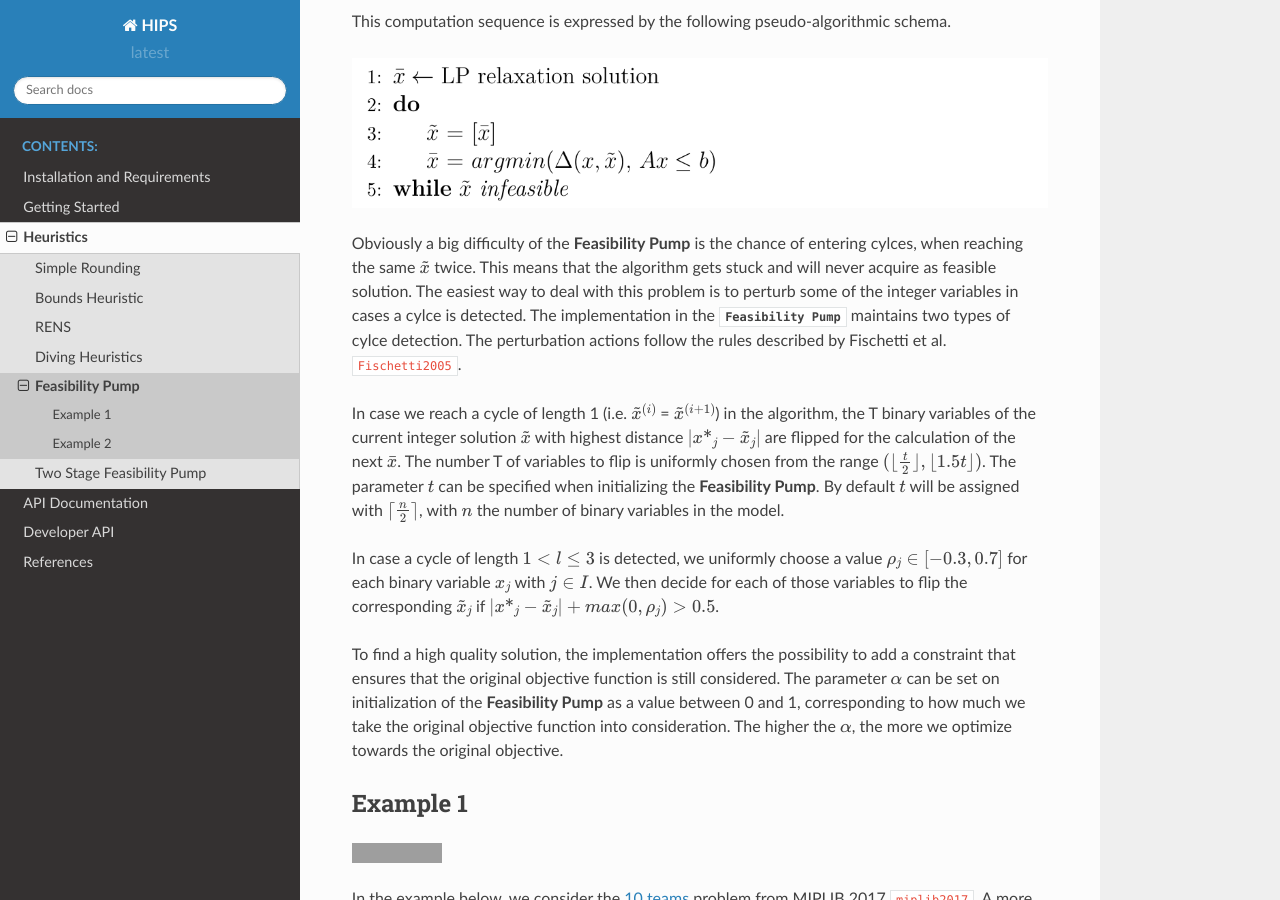
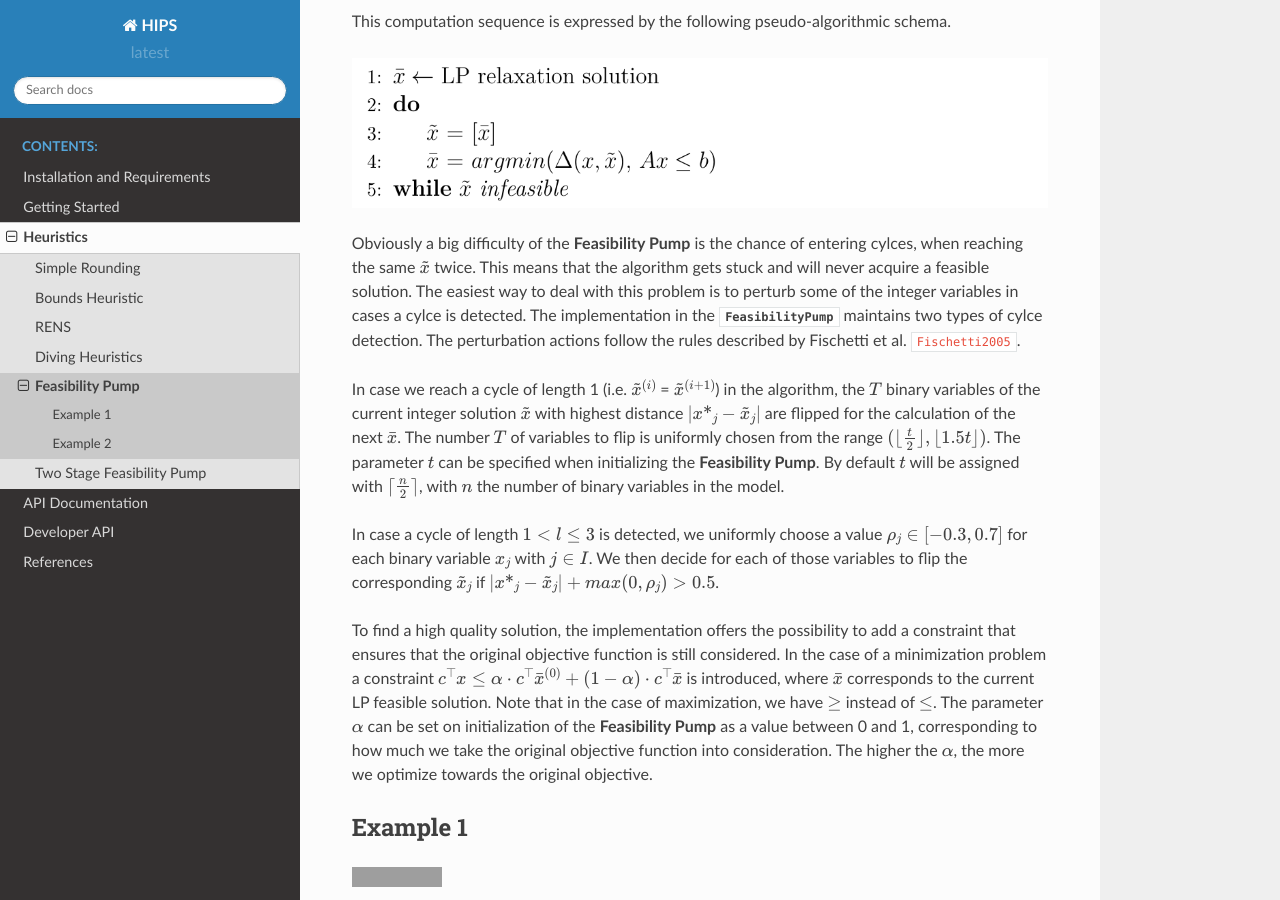
Before and after one commit to cxlvinchau/hips, a Sphinx documentation site: the page built from docs/heur/feasibility_pump.rst, in a window 1280 px wide and 900 px high, scrolled down 907 px. Built offline with Sphinx 7.4.7 and the Read the Docs theme 2.0.0, drawn with Linux system fonts in a browser that asks for light colours; cross-references to code outside the pages are shown as plain code; some of the changed text lies outside the part shown; grey boxes are pictures that could not be loaded.

Commit message:
impreovment

```diff
--- a/docs/heur/abstract_diving.rst
+++ b/docs/heur/abstract_diving.rst
@@ -30,7 +30,7 @@ a major decrease in computation time.
 
 Unfortunately **Diving Heuristics** do not always find a feasible solution. Since the size of the *branch\&bound* tree exponentially
 increases in the number of variables, the chance of a **Diving Heuristic** finding a successful path is proportionally small. Nevertheless,
-the low computational cost of these heuristics encourages their application in practice.
+the low computational cost of these heuristics justifies their application in practice.
 
 Fractional diving
 -----------------
--- a/docs/heur/feasibility_pump.rst
+++ b/docs/heur/feasibility_pump.rst
@@ -43,14 +43,14 @@ This computation sequence is expressed by the following pseudo-algorithmic schem
 .. image:: ../img/pseudo_algorithm_fs.png
 
 Obviously a big difficulty of the **Feasibility Pump** is the chance of entering cylces, when reaching the same :math:`\tilde{x}`
-twice. This means that the algorithm gets stuck and will never acquire as feasible solution. The easiest way to deal with this problem
+twice. This means that the algorithm gets stuck and will never acquire a feasible solution. The easiest way to deal with this problem
 is to perturb some of the integer variables in cases a cylce is detected.
-The implementation in the :class:`Feasibility Pump<hips.heuristics._feasibility_pump.FeasibilityPump>` maintains two types
+The implementation in the :class:`FeasibilityPump <hips.heuristics.FeasibilityPump>` maintains two types
 of cylce detection. The perturbation actions follow the rules described by Fischetti et al. :cite:`Fischetti2005`.
 
 In case we reach a cycle of length 1 (i.e. :math:`\tilde{x}^{(i)}` = :math:`\tilde{x}^{(i+1)}`) in the algorithm, the
-T binary variables of the current integer solution :math:`\tilde{x}` with highest distance :math:`|{x\text{*}}_j - \tilde{x}_j|` are flipped for the calculation of the next
-:math:`\bar{x}`. The number T of variables to flip is uniformly chosen from the range :math:`( \lfloor \frac{t}{2} \rfloor , \lfloor 1.5t \rfloor )`.
+:math:`T` binary variables of the current integer solution :math:`\tilde{x}` with highest distance :math:`|{x\text{*}}_j - \tilde{x}_j|` are flipped for the calculation of the next
+:math:`\bar{x}`. The number :math:`T` of variables to flip is uniformly chosen from the range :math:`( \lfloor \frac{t}{2} \rfloor , \lfloor 1.5t \rfloor )`.
 The parameter :math:`t` can be specified when initializing the **Feasibility Pump**. By default :math:`t` will be assigned with :math:`\lceil \frac{n}{2} \rceil`,
 with :math:`n` the number of binary variables in the model.
 
@@ -59,9 +59,11 @@ each binary variable :math:`x_j` with :math:`j \in I`. We then decide for each o
 if :math:`|{x\text{*}}_j - \tilde{x}_j| + max(0, {\rho}_j) > 0.5`.
 
 To find a high quality solution, the implementation offers the possibility to add a constraint
-that ensures that the original objective function is still considered. The parameter :math:`\alpha` can be set on initialization
-of the **Feasibility Pump** as a value between 0 and 1, corresponding to how much we take the original objective function into consideration.
-The higher the :math:`\alpha`, the more we optimize towards the original objective.
+that ensures that the original objective function is still considered. In the case of a minimization problem a
+constraint :math:`c^\top x \leq \alpha \cdot c^\top \bar x^{(0)} + (1-\alpha) \cdot c^\top \bar x` is introduced, where :math:`\bar x`
+corresponds to the current LP feasible solution. Note that in the case of maximization, we have :math:`\geq` instead of :math:`\leq`.
+The parameter :math:`\alpha` can be set on initialization of the **Feasibility Pump** as a value between 0 and 1,
+corresponding to how much we take the original objective function into consideration. The higher the :math:`\alpha`, the more we optimize towards the original objective.
 
 Example 1
 ---------
@@ -123,3 +125,9 @@ Now we consider another problem, namely the `22433 <https://miplib.zib.de/instan
     print("Status: {}".format(heur.get_status()))
     print("Found solution: {}".format(heur.get_objective_value()))
     heur.tracker.plot("feasibility objective")
+
+
+.. image:: ../img/fp-objective-22433.png
+
+In this example a solution is found much quicker. It can be seen that the fluctuations are not as strong as in the previous
+example.
```
Also changed, not shown: other parts of docs/heur/feasibility_pump.rst (+1 -1 lines), README.md (+2 -1 lines), docs/getting_started.rst (+41 -12 lines), docs/img/fp-objective-10teams.png (renamed from docs/img/fp-objective.png), docs/img/fp-objective-22433.png (added), 2 other files.
